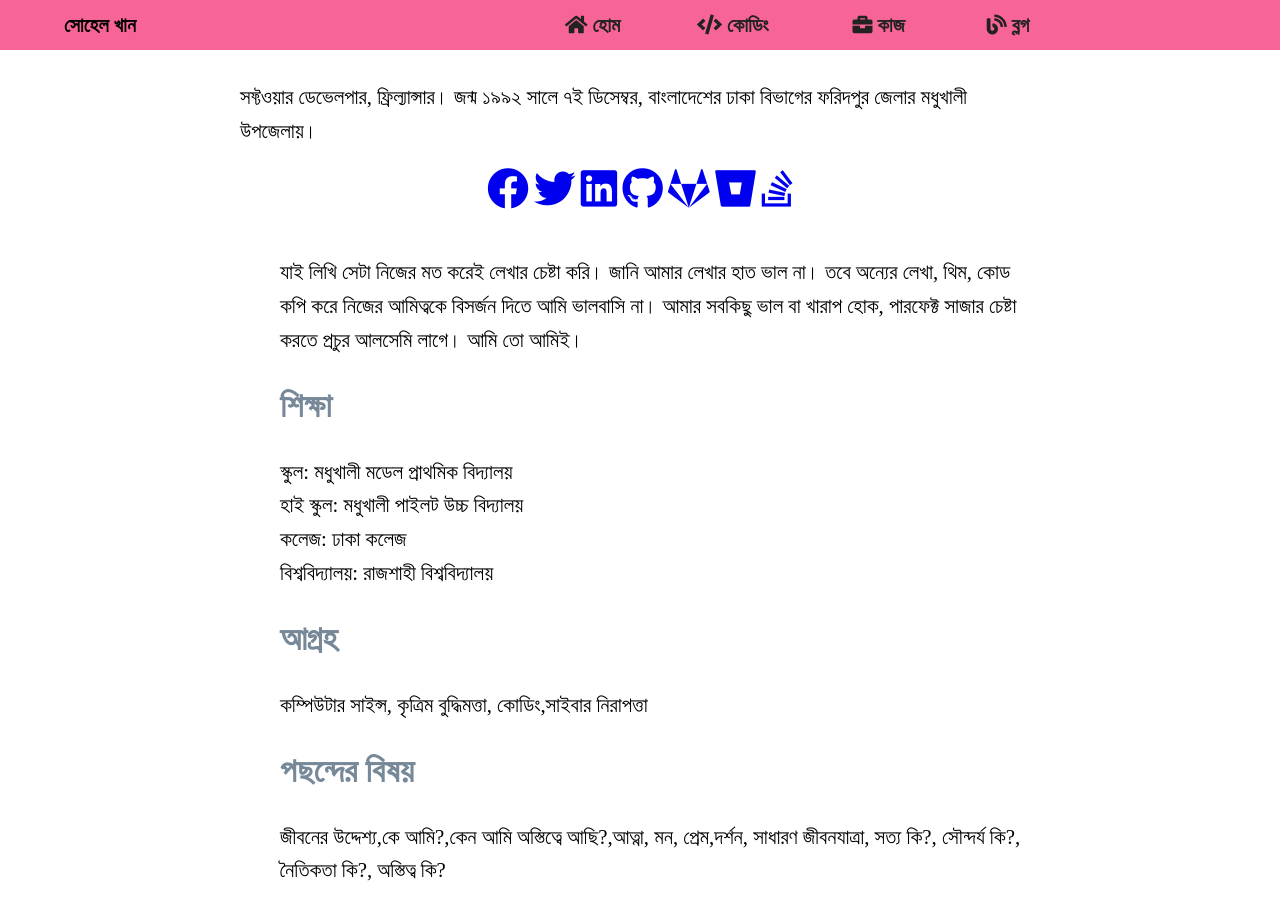
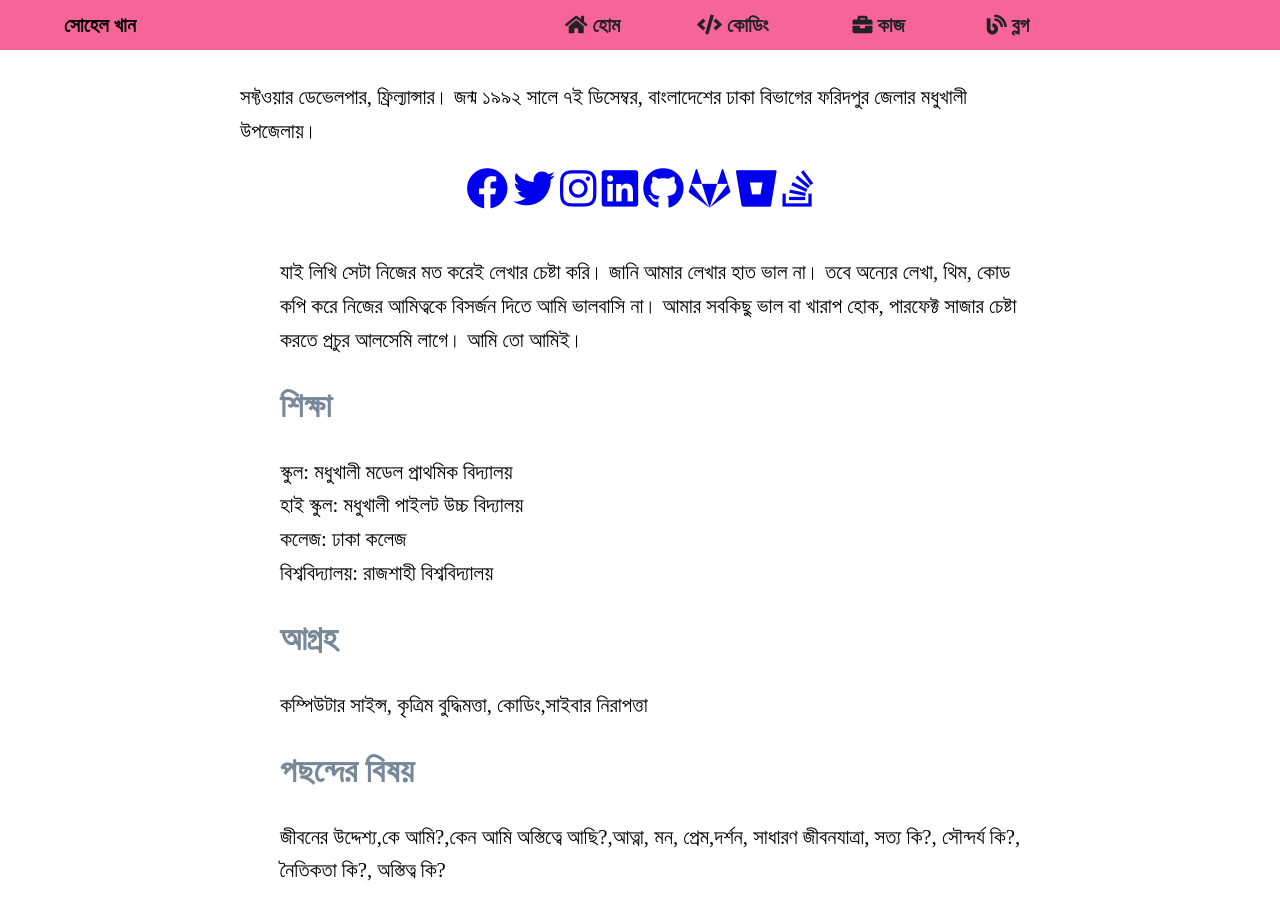
Before and after one commit to sohelkhanz/sohelkhanz.github.io, a Jekyll site: the page built from index.md, in a window 1280 px wide and 900 px high. Built offline with Jekyll 4.4.1, drawn with Linux system fonts in a browser that asks for light colours.

Commit message:
Update default.html

```diff
--- a/_layouts/default.html
+++ b/_layouts/default.html
@@ -35,11 +35,12 @@
          {{ page.description }}
     <p style="text-align:center;">  <a href="https://facebook.com/nahklehos" aria-label="Facebook" class="fab fa-facebook fa-2x"></a>
        <a href="https://twitter.com/nahklehos/" aria-label="Twitter" class="fab fa-twitter fa-2x"></a>
+       <a href="https://instagram.com/nahklehos/" aria-label="Instagram" class="fab fa-instagram fa-2x"></a>
       <a href="https://linkedin.com/in/nahklehos" aria-label="Linkedin" class="fab fa-linkedin fa-2x"></a>
        <a href="https://github.com/60z" aria-label="Github" class="fab fa-github fa-2x"></a>
       <a href="https://gitlab.com/sohel.khan" aria-label="Gitlab" class="fab fa-gitlab fa-2x"></a>
       <a href="https://bitbucket.org/sohel_khan" aria-label="Bitbucket" class="fab fa-bitbucket fa-2x"></a>
-      <a href="https://stackoverflow.com/sohel.khan" aria-label="Stackoverflow" class="fab fa-stack-overflow fa-2x"></a>
+      <a href="https://stackoverflow.com/users/15728430/nahklehos" aria-label="Stackoverflow" class="fab fa-stack-overflow fa-2x"></a>
       </p>
       {{ content }}
 
```
